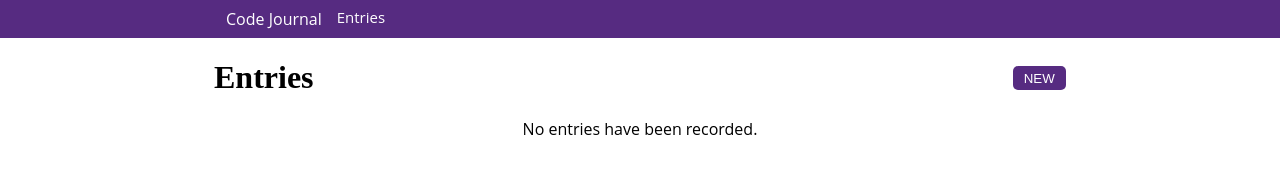
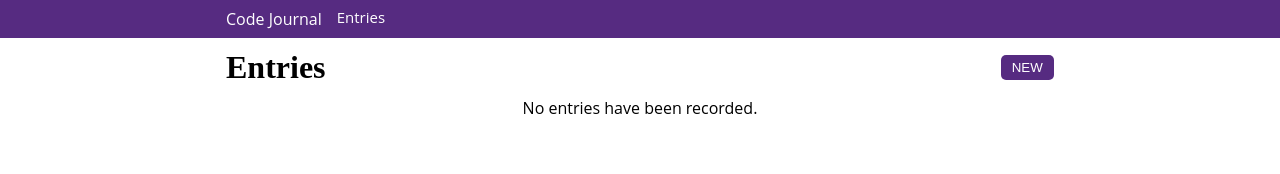
Before and after one commit to cathyygrcia/code-journal, a plain HTML site: page index.html in a window 1280 px wide. Both pictures are taken after a click on the link "Entries". Drawn offline with Linux system fonts and the light colour scheme.

Commit message:
Updated issue 3!

```diff
--- a/css/styles.css
+++ b/css/styles.css
@@ -78,6 +78,8 @@
 
 .navbar {
   display: flex;
+
+  /* padding-left: 0; */
 }
 
 .show-entries {
@@ -110,13 +112,15 @@
   padding: 0;
 }
 
-.list-image {
-  padding-left: 0;
-}
-
 .title-wrapper {
   display: flex;
   justify-content: space-between;
   align-items: center;
   color: #562b81;
 }
+
+.entries-heading {
+  display: flex;
+  align-items: center;
+  justify-content: space-between;
+}
--- a/index.html
+++ b/index.html
@@ -55,10 +55,8 @@
       </div>
       <div data-view="entries" class="hidden">
         <div class="row entry-row">
-          <div>
+          <div class="column-full entries-heading">
             <h1>Entries</h1>
-          </div>
-          <div>
             <button class="new-button">NEW</button>
           </div>
         </div>
--- a/js/main.js
+++ b/js/main.js
@@ -110,11 +110,6 @@
     } else {
       $views[i].classList.add('hidden');
     }
-    if (data.view === 'entry-form') {
-      $entryForm.reset();
-      $entryImage.setAttribute('src', entryImagePlaceholder);
-      $h1.textContent = 'New Entry';
-    }
   }
 }
 const $showEntriesLink = document.querySelector('.show-entries');
@@ -127,6 +122,9 @@
 
 $newButton.addEventListener('click', function (event) {
   viewSwap('entry-form');
+  $entryForm.reset();
+  $entryImage.setAttribute('src', entryImagePlaceholder);
+  $h1.textContent = 'New Entry';
 });
 
 const $entryTitle = document.querySelector('#title');
@@ -139,7 +137,6 @@
       .closest('li')
       .getAttribute('data-entry-id');
 
-    viewSwap('entry-form');
     for (let i = 0; i < data.entries.length; i++) {
       if (data.entries[i].entryId === Number(dataEntryId)) {
         data.editing = data.entries[i];
@@ -150,5 +147,6 @@
         $h1.textContent = 'Edit Entry';
       }
     }
+    viewSwap('entry-form');
   }
 });
```
